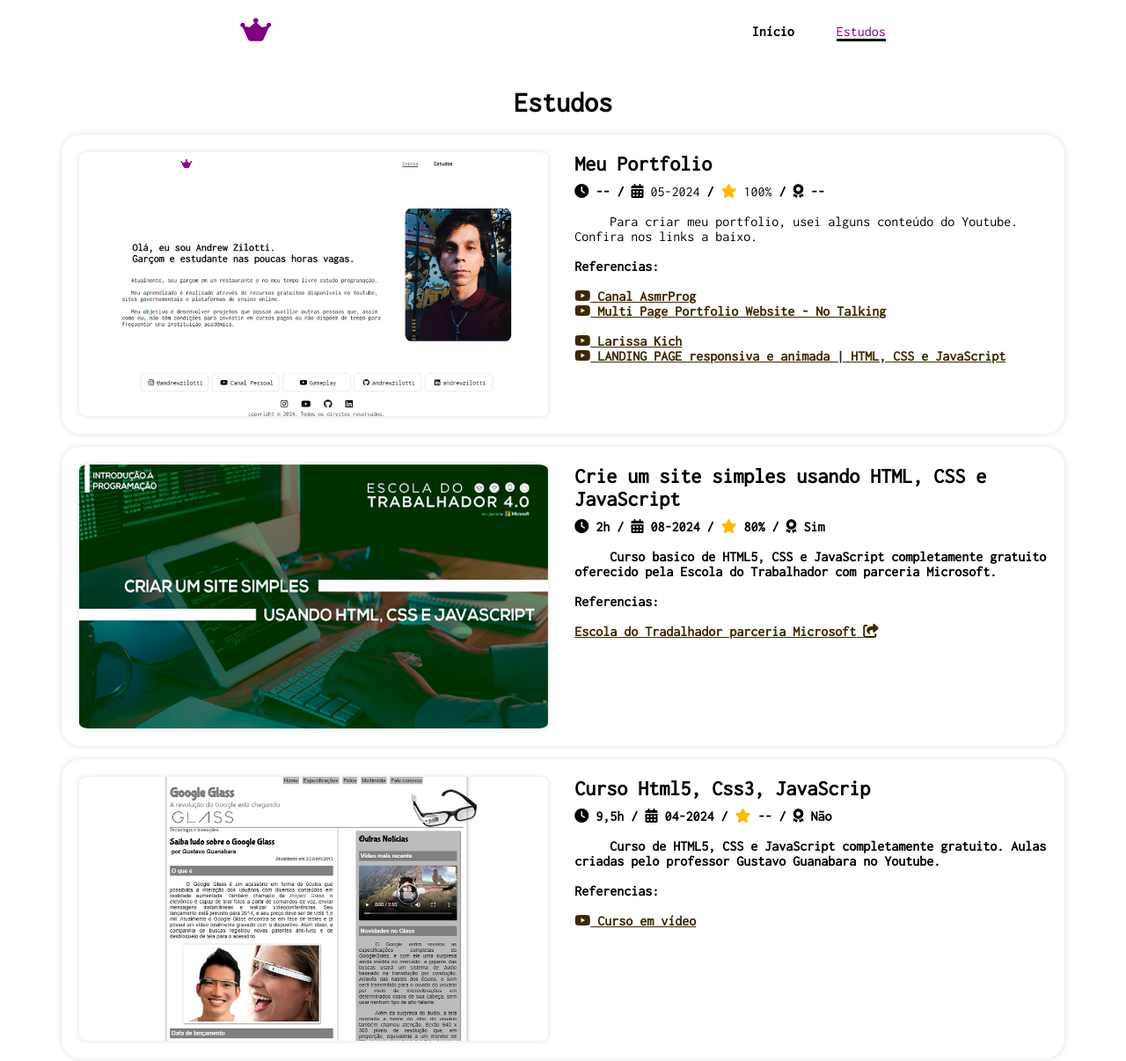
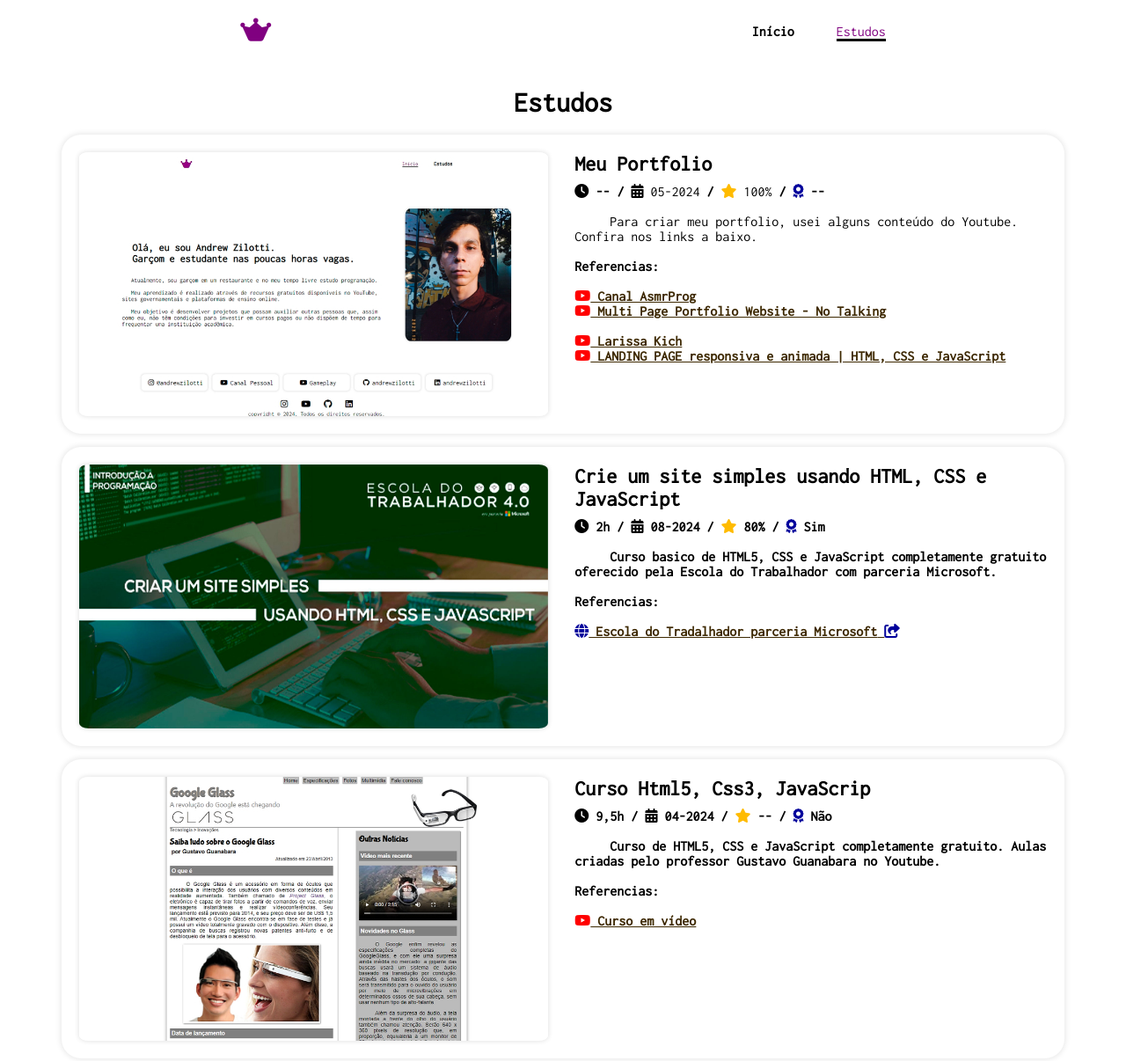
Before and after one commit to andrewzilotti/portfolio, a plain HTML site: page studies.html in a window 1280 px wide. Shown: the top 1206 px of the page at 88% size. Drawn offline with nearby package versions, Linux system fonts and the light colour scheme.

Commit message:
color icons

```diff
--- a/css/style.css
+++ b/css/style.css
@@ -237,6 +237,13 @@ header {
     color: rgb(255, 187, 0);
 }
 
+#award, #globe, #sharesquare {
+    color: rgb(0, 0, 155);
+}
+
+#youtube {
+    color: red;
+}
 
 /* ---------------- Footer ---------------- */
 
--- a/studies.html
+++ b/studies.html
@@ -74,7 +74,7 @@
                             <strong>/</strong>
                             <i class="fa-solid fa-star" id="star"></i> 100%
                             <strong>/</strong>
-                            <i class="fa-solid fa-award"></i> <strong>--</strong>
+                            <i class="fa-solid fa-award" id="award"></i> <strong>--</strong>
                         </div>
                     </div> <br>
                     <p>&nbsp;&nbsp;&nbsp;&nbsp;&nbsp;Para criar meu portfolio, usei alguns conteúdo do Youtube.
@@ -83,18 +83,18 @@
                     </p><br>
 
                     <h4>Referencias:</h4><br>
-                    <a href="https://www.youtube.com/@AsmrProg" target="_blank"><i class="fa-brands fa-youtube"></i><strong> Canal AsmrProg </strong></a>
+                    <a href="https://www.youtube.com/@AsmrProg" target="_blank"><i class="fa-brands fa-youtube" id="youtube"></i><strong> Canal AsmrProg </strong></a>
 
                     <br>
 
-                    <a href="https://www.youtube.com/watch?v=oU_iMhi1Ado" target="_blank"><i class="fa-brands fa-youtube"></i><strong> Multi Page Portfolio Website - No Talking<strong></a>
+                    <a href="https://www.youtube.com/watch?v=oU_iMhi1Ado" target="_blank"><i class="fa-brands fa-youtube" id="youtube"></i><strong> Multi Page Portfolio Website - No Talking</strong></a>
 
                     <br>
                     <br>
 
-                    <a href="https://www.youtube.com/@larissakich" target="_blank"><i class="fa-brands fa-youtube"></i><strong> Larissa Kich <strong></a>
+                    <a href="https://www.youtube.com/@larissakich" target="_blank"><i class="fa-brands fa-youtube" id="youtube"></i><strong> Larissa Kich <strong></a>
                     <br>
-                    <a href="https://www.youtube.com/watch?v=8V3mw1w6h0U" target="_blank"><i class="fa-brands fa-youtube"></i><strong> LANDING PAGE responsiva e animada | HTML, CSS e JavaScript<strong></a>
+                    <a href="https://www.youtube.com/watch?v=8V3mw1w6h0U" target="_blank"><i class="fa-brands fa-youtube" id="youtube"></i><strong> LANDING PAGE responsiva e animada | HTML, CSS e JavaScript<strong></a>
 
 
                 </div>
@@ -115,7 +115,7 @@
                             <strong>/</strong>
                             <i class="fa-solid fa-star" id="star"></i> 80%
                             <strong>/</strong>
-                            <i class="fa-solid fa-award"></i> Sim
+                            <i class="fa-solid fa-award" id="award"></i> Sim
                         </div>
                     </div> <br>
                     <p>&nbsp;&nbsp;&nbsp;&nbsp;&nbsp;Curso basico de HTML5, CSS e JavaScript completamente gratuito
@@ -123,7 +123,7 @@
                     </p><br>
 
                     <h4>Referencias:</h4><br>
-                    <a href="https://ead.escoladotrabalhador40.com.br/"><i class='bx bx-globe' target="_blank"></i><strong> Escola do Tradalhador parceria Microsoft</strong> <i class="fa-solid fa-share-from-square"></i></a>
+                    <a href="https://ead.escoladotrabalhador40.com.br/" target="_blank"><i class="fa-solid fa-globe" id="globe"></i><strong> Escola do Tradalhador parceria Microsoft</strong> <i class="fa-solid fa-share-from-square" id="sharesquare"></i></a>
                 </div>
             </div>
 
@@ -141,7 +141,7 @@
                             <strong>/</strong>
                             <i class="fa-solid fa-star" id="star"></i> <strong>--</strong>
                             <strong>/</strong>
-                            <i class="fa-solid fa-award"></i> Não
+                            <i class="fa-solid fa-award" id="award"></i> Não
                         </div>
                     </div> <br>
                     <p>&nbsp;&nbsp;&nbsp;&nbsp;&nbsp;Curso de HTML5, CSS e JavaScript completamente gratuito. Aulas
@@ -151,7 +151,7 @@
                     </p><br>
 
                     <h4>Referencias:</h4><br>
-                    <a href="https://youtube.com/playlist?list=PLHz_AreHm4dlAnJ_jJtV29RFxnPHDuk9o"><i class="fa-brands fa-youtube" target="_blank"></i><strong> Curso em vídeo</strong></a>
+                    <a href="https://youtube.com/playlist?list=PLHz_AreHm4dlAnJ_jJtV29RFxnPHDuk9o"><i class="fa-brands fa-youtube" id="youtube" target="_blank"></i><strong> Curso em vídeo</strong></a>
                 </div>
             </div>
         </div>
```
